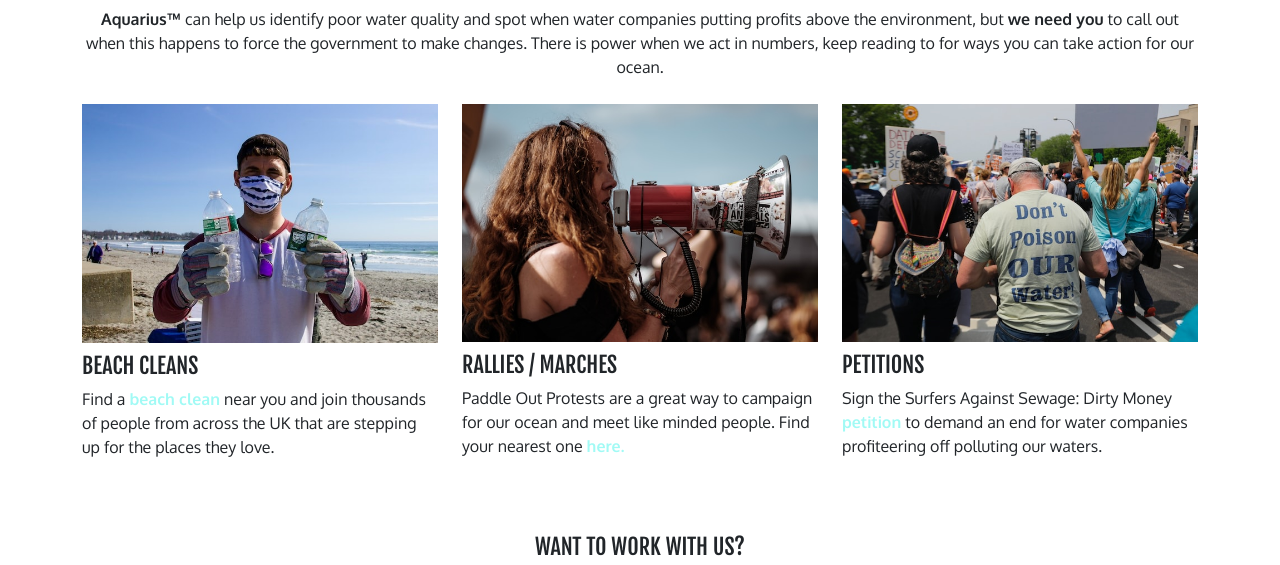
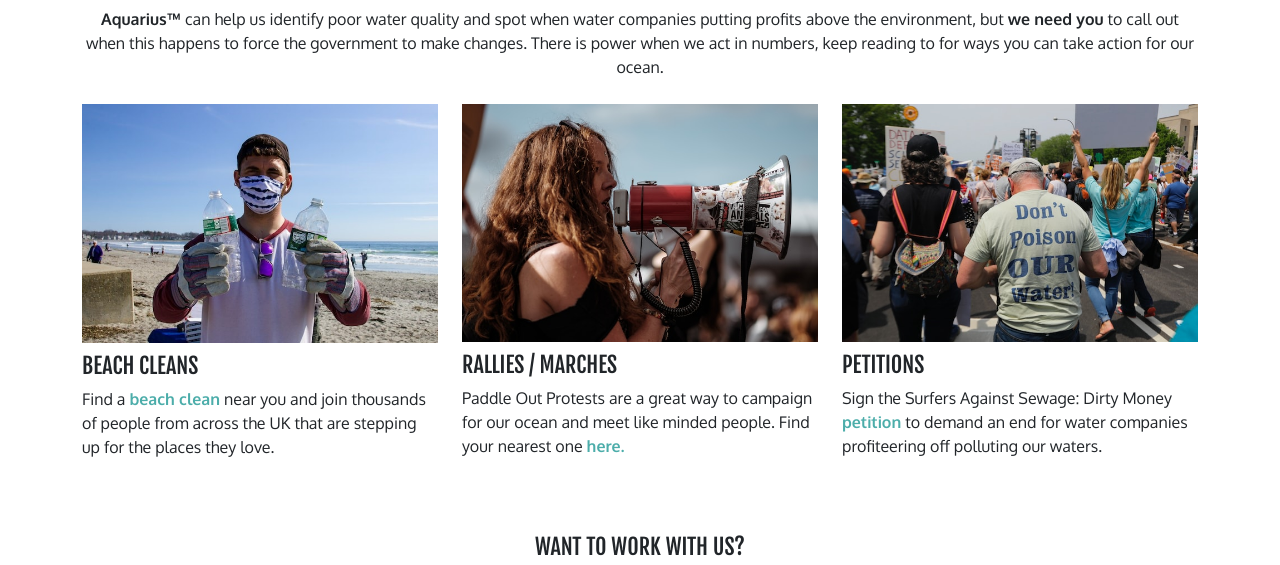
Before and after one commit to Renz2299/aquarius_mp1, a plain HTML site: page support.html in a window 1280 px wide. Shown: the part 231-796 px from the top of the page. Drawn offline with nearby package versions, Linux system fonts and the light colour scheme.

Commit message:
Lighthouse test updates 2
Colour change on support page for better contrast

```diff
--- a/assets/css/style.css
+++ b/assets/css/style.css
@@ -233,7 +233,7 @@ h2 {
 }
 
 .support-items a {
-    color: #A1FAF5;
+    color: #4CADAA;
     text-decoration: none;
     font-weight: 700;
 }
```
